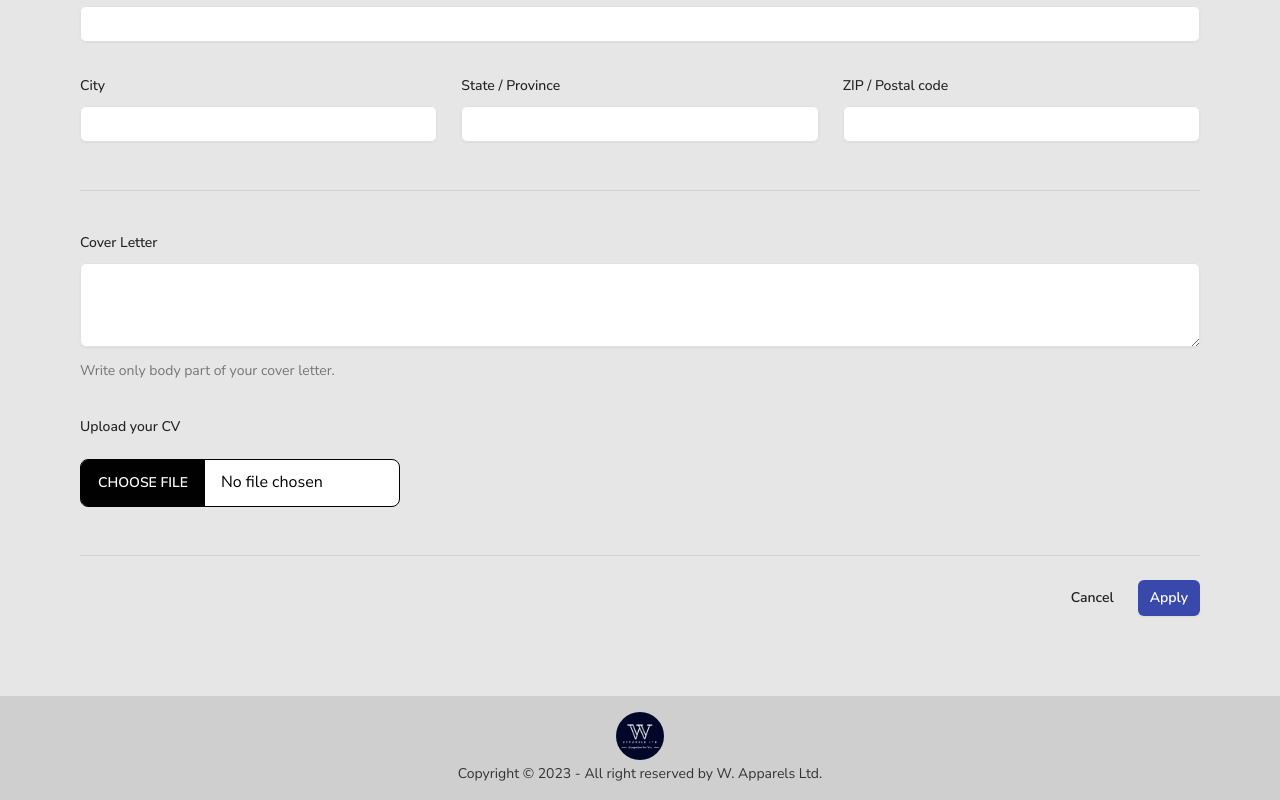
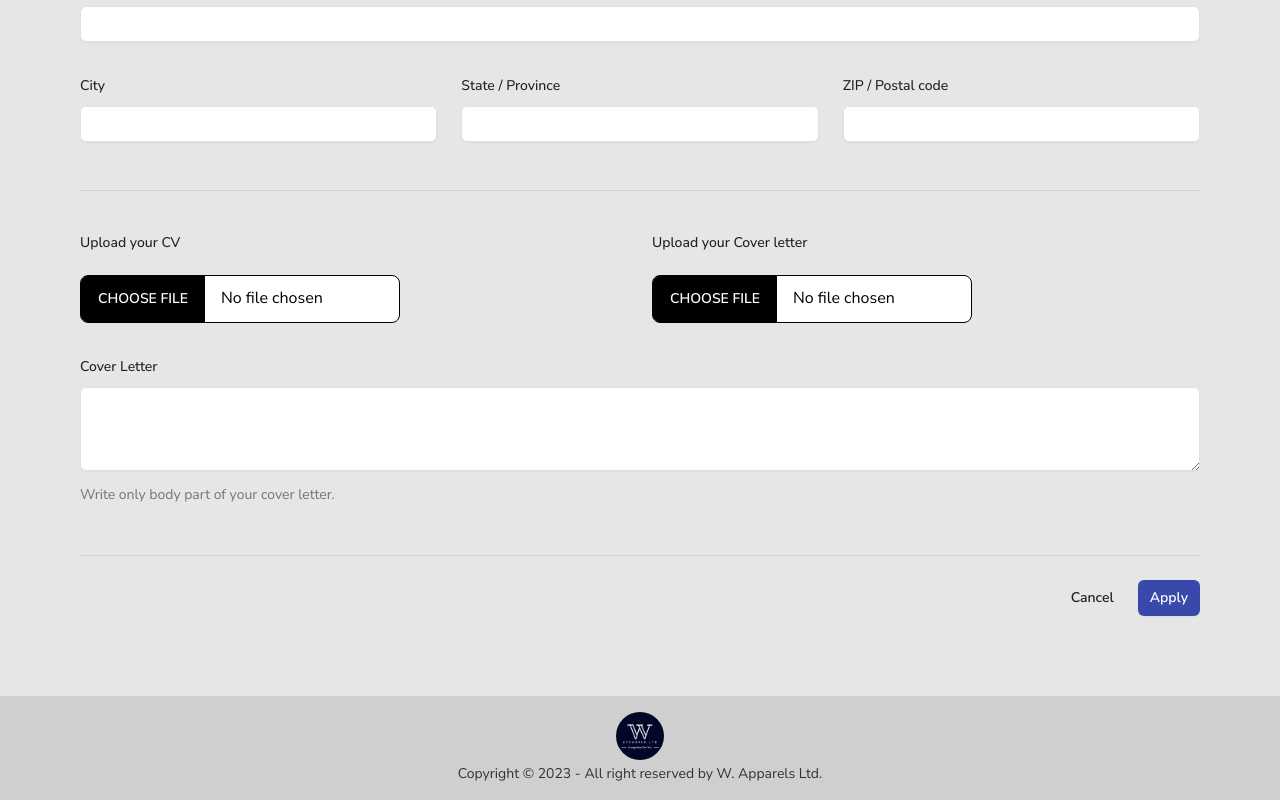
Before and after one commit to W-Apparels-Ltd/Website, a React (Create React App) app: page /careerForm in a window 1280 px wide. Shown: the part 1660-2460 px from the top of the page. Built offline with nearby package versions, Linux system fonts and the light colour scheme.

Commit message:
add attachment of cover letter and fixed position

```diff
--- a/src/pages/CareerForm.js
+++ b/src/pages/CareerForm.js
@@ -362,6 +362,23 @@ const CareerForm = () => {
           <div className="mt-10 grid grid-cols-1 gap-x-6 gap-y-8 sm:grid-cols-6">
 
 
+
+
+
+            <div className="col-span-3">
+              <label htmlFor="cover-photo" className="block text-sm font-medium leading-6 text-gray-900">
+                Upload your CV
+              </label>
+                <input type="file"  onChange={saveFile} class="mt-5 file-input file-input-primary file-input-bordered w-full max-w-xs" />
+
+            </div>
+            <div className="col-span-3">
+              <label htmlFor="cover-photo" className="block text-sm font-medium leading-6 text-gray-900">
+                Upload your Cover letter
+              </label>
+                <input type="file"  onChange={saveFile} class="mt-5 file-input file-input-primary file-input-bordered w-full max-w-xs" />
+
+            </div>
             <div className="col-span-full">
               <label htmlFor="about" className="block text-sm font-medium leading-6 text-gray-900">
                 Cover Letter
@@ -376,15 +393,6 @@ const CareerForm = () => {
                 />
               </div>
               <p className="mt-3 text-sm leading-6 text-gray-600">Write only body part of your cover letter.</p>
-            </div>
-
-
-            <div className="col-span-full">
-              <label htmlFor="cover-photo" className="block text-sm font-medium leading-6 text-gray-900">
-                Upload your CV
-              </label>
-                <input type="file"  onChange={saveFile} class="mt-5 file-input file-input-primary file-input-bordered w-full max-w-xs" />
-
             </div>
           </div>
         </div>
```
